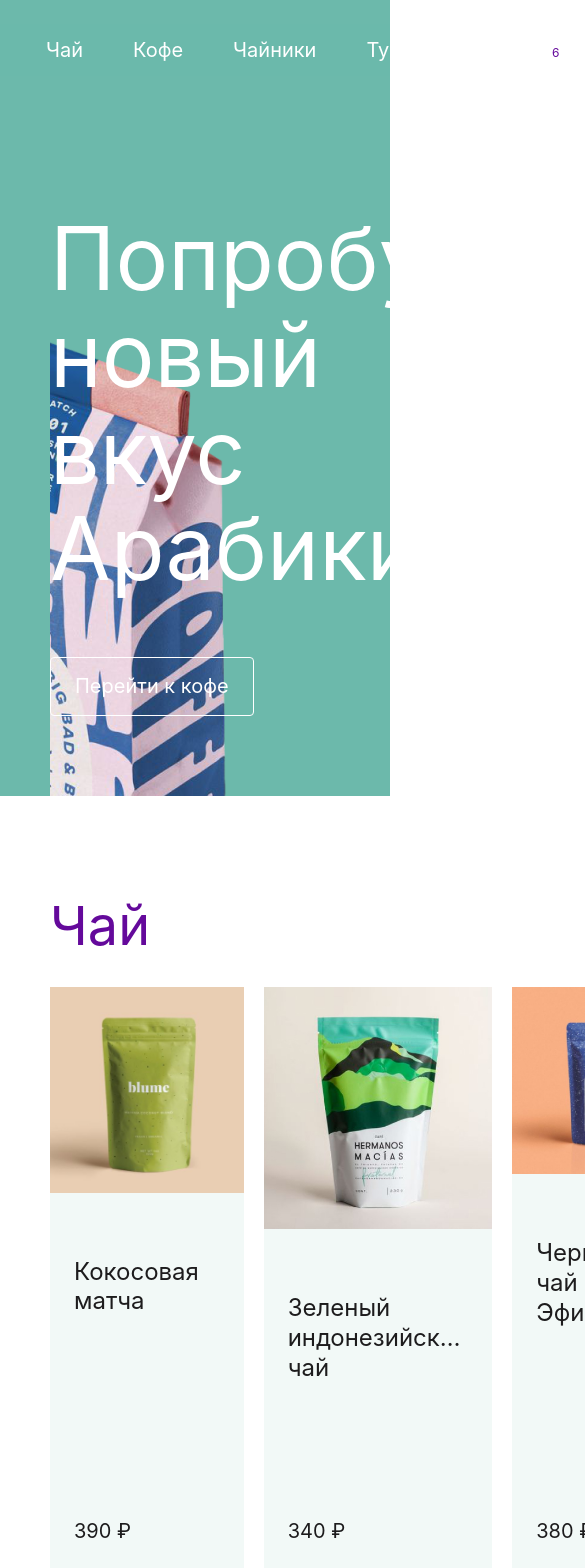
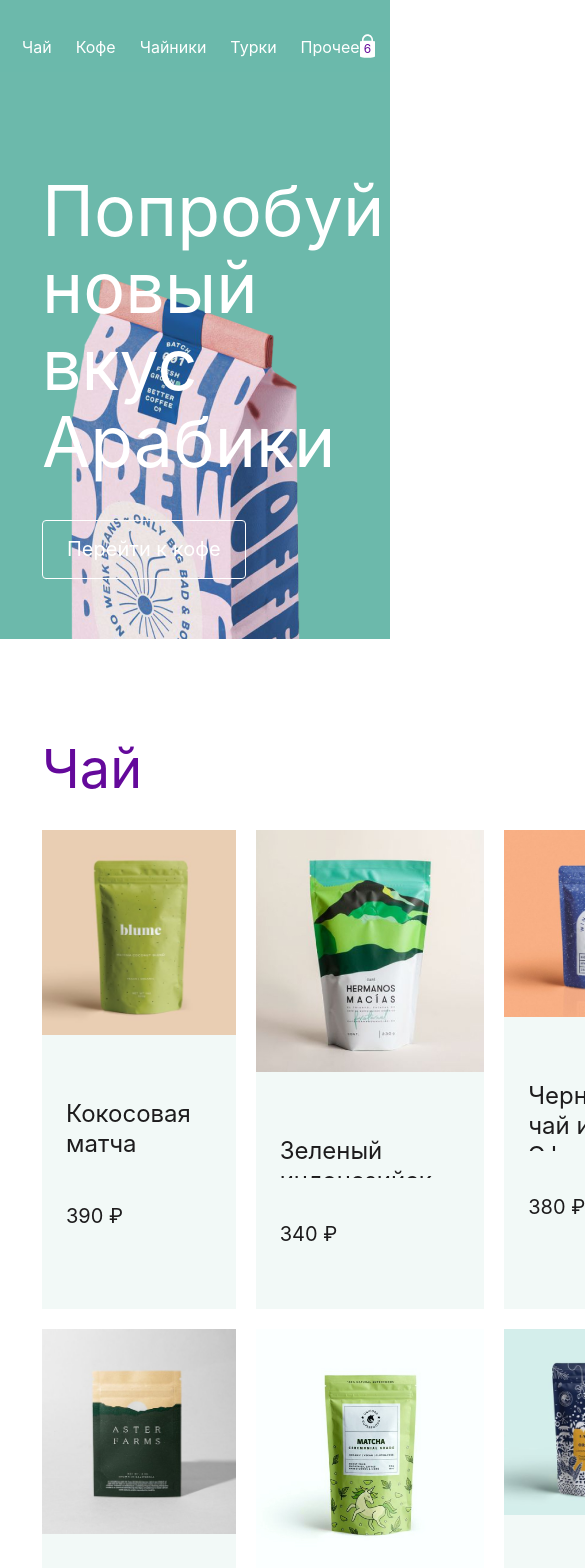
Before and after one commit to StepanIT/cup-time, a React app: page / in a window 390 px wide. Shown: the top 1568 px of the page, 585 px wide, since content can reach past the window. Built offline with nearby package versions, Linux system fonts and the light colour scheme; the HTML template or start-up script is replaced by a standard one; a web font is replaced by a local one.

Commit message:
делаю адаптив

```diff
--- a/src/index.css
+++ b/src/index.css
@@ -59,10 +59,10 @@ img {
 }
 
 .header__container {
-  max-width: 1392px;
+  max-width: 1352px;
   backdrop-filter: blur(60px);
   background: rgba(108, 185, 171, 0.7);
-  padding: 12px 46px;
+  padding: 12px 26px;
   display: flex;
   justify-content: space-between;
   align-items: center;
@@ -140,10 +140,11 @@ img {
 .product {
   font-size: 0;
   background: #f2f9f7;
-  color: #1d1c1d;
   min-height: 600px;
+  height: 100%;
   display: flex;
   flex-direction: column;
+  color: #1d1c1d;
 }
 
 .product__image {
@@ -232,3 +233,58 @@ img {
   display: flex;
   gap: 12px;
 }
+
+@media (max-width: 1240px) {
+  .container {
+    padding: 0 42px;
+  }
+
+  .header {
+    padding: 0 20px;
+    top: 20px;
+  }
+
+  .header__container {
+    padding: 12px 22px;
+  }
+
+  .promo__continer {
+    padding-top: 172px;
+    padding-bottom: 60px;
+    background-image: url("/image/bg-image-1024.png");
+    background-position: right 48px bottom 0;
+  }
+
+  .promo__title {
+    font-size: 70px;
+    margin-bottom: 40px;
+    max-width: 620px;
+  }
+
+  .product {
+    min-height: 450px;
+  }
+
+  .footer__menu {
+    gap: 32px;
+  }
+}
+
+@media (max-width: 940px) {
+  .header__logo {
+    width: 78px;
+  }
+
+  .header__menu {
+    gap: 24px;
+  }
+
+  .header__menu-link {
+    font-size: 16px;
+  }
+
+  .promo__container {
+    background-position: right bottom;
+    background-size: 203px;
+  }
+}
```
Also changed, not shown: public/image/bg-image-1024.png (added).
